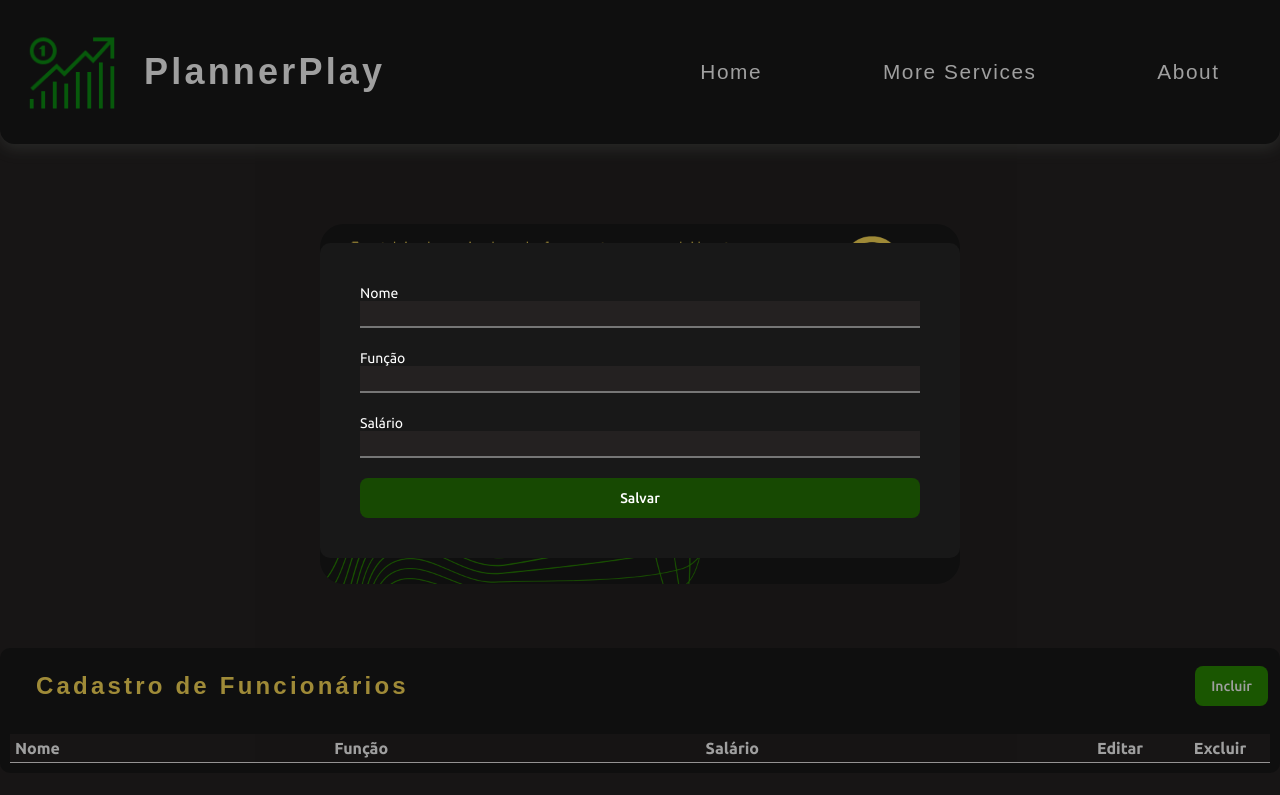
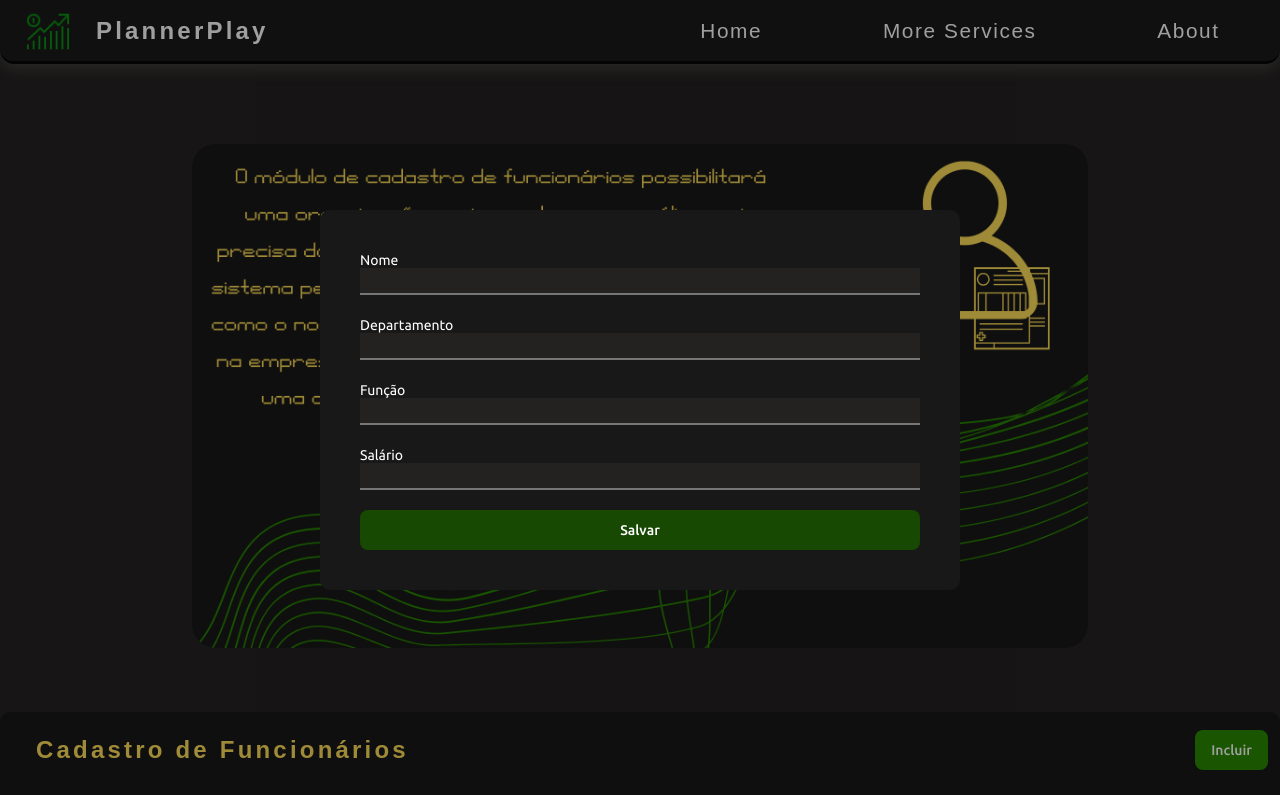
Before and after one commit to PredoH1/plannerplay, a plain HTML site: page moreservices.html in a window 1280 px wide. Both pictures are taken after a click on the button "Incluir". Shown: the top 795 px of the page. Drawn offline with nearby package versions, Linux system fonts and the light colour scheme; a web font is replaced by a local one.

Commit message:
Feat: Add a new column in the employee registration area.

```diff
--- a/app2.js
+++ b/app2.js
@@ -1,6 +1,7 @@
 const modal = document.querySelector(".modal-container");
 const tbody = document.querySelector("tbody");
 const sNome = document.querySelector("#m-nome");
+const sdepartament = document.querySelector("#m-departament");
 const sFuncao = document.querySelector("#m-funcao");
 const sSalario = document.querySelector("#m-salario");
 const btnSalvar = document.querySelector("#btnSalvar");
@@ -19,11 +20,13 @@ function openModal(edit = false, index = 0) {
 
   if (edit) {
     sNome.value = itens[index].nome;
+    sdepartament.value = itens[index].departament;
     sFuncao.value = itens[index].funcao;
     sSalario.value = itens[index].salario;
     id = index;
   } else {
     sNome.value = "";
+    sdepartament.value = "";
     sFuncao.value = "";
     sSalario.value = "";
   }
@@ -44,6 +47,7 @@ function insertItem(item, index) {
 
   tr.innerHTML = `
     <td>${item.nome}</td>
+    <td>${item.departament}</td>
     <td>${item.funcao}</td>
     <td>R$ ${item.salario}</td>
     <td class="acao">
@@ -57,7 +61,12 @@ function insertItem(item, index) {
 }
 
 btnSalvar.onclick = (e) => {
-  if (sNome.value == "" || sFuncao.value == "" || sSalario.value == "") {
+  if (
+    sNome.value == "" ||
+    sdepartament.value == "" ||
+    sFuncao.value == "" ||
+    sSalario.value == ""
+  ) {
     return;
   }
 
@@ -65,11 +74,13 @@ btnSalvar.onclick = (e) => {
 
   if (id !== undefined) {
     itens[id].nome = sNome.value;
+    itens[id].departament = sdepartament.value;
     itens[id].funcao = sFuncao.value;
     itens[id].salario = sSalario.value;
   } else {
     itens.push({
       nome: sNome.value,
+      departament: sdepartament.value,
       funcao: sFuncao.value,
       salario: sSalario.value,
     });
--- a/moreservices.html
+++ b/moreservices.html
@@ -52,6 +52,7 @@
               <thead>
                 <tr>
                   <th>Nome</th>
+                  <th>Departamento</th>
                   <th>Função</th>
                   <th>Salário</th>
                   <th class="acao">Editar</th>
@@ -68,6 +69,9 @@
               <form>
                 <label for="m-nome">Nome</label>
                 <input id="m-nome" type="text" required />
+
+                <label for="m-departament">Departamento</label>
+                <input id="m-departament" type="text" required />
 
                 <label for="m-funcao">Função</label>
                 <input id="m-funcao" type="text" required />
--- a/style.css
+++ b/style.css
@@ -13,7 +13,9 @@ nav {
   display: flex;
   justify-content: space-between;
   width: 100%;
-  background-color: #181818;
+  height: 4rem;
+  background-color: #181818a6;
+  border-bottom: #070707ef 0.2rem solid;
   box-shadow: rgba(169, 182, 169, 0.226) 0px 5px 15px;
   border-radius: 0rem 0rem 0.9rem 0.9em;
   margin-bottom: 5rem;
@@ -31,9 +33,13 @@ nav {
 }
 
 .title img {
-  width: 6rem;
-  height: 6rem;
+  width: 3rem;
+  height: 3rem;
   margin-right: 1.5rem;
+}
+
+.title h1 {
+  font-size: 1.5rem;
 }
 
 .link {
@@ -49,6 +55,10 @@ nav {
   color: #fff;
   font-size: 1.3rem;
   letter-spacing: 0.1rem;
+}
+
+.link a:hover {
+  border-bottom: #ffde59 0.1rem solid;
 }
 
 .container {
--- a/styleAbout.css
+++ b/styleAbout.css
@@ -13,7 +13,9 @@ nav {
   display: flex;
   justify-content: space-between;
   width: 100%;
+  height: 4rem;
   background-color: #181818;
+  border-bottom: #070707ef 0.2rem solid;
   box-shadow: rgba(169, 182, 169, 0.226) 0px 5px 15px;
   border-radius: 0rem 0rem 0.9rem 0.9em;
   margin-bottom: 5rem;
@@ -31,9 +33,13 @@ nav {
 }
 
 .title img {
-  width: 6rem;
-  height: 6rem;
+  width: 3rem;
+  height: 3rem;
   margin-right: 1.5rem;
+}
+
+.title h1 {
+  font-size: 1.5rem;
 }
 
 .link {
@@ -49,6 +55,10 @@ nav {
   color: #fff;
   font-size: 1.3rem;
   letter-spacing: 0.1rem;
+}
+
+.link a:hover {
+  border-bottom: #ffde59 0.1rem solid;
 }
 
 .infoSistem {
--- a/styleServices.css
+++ b/styleServices.css
@@ -8,11 +8,14 @@ body {
   background-color: rgb(36, 33, 33);
   font-family: "Ubuntu", sans-serif;
 }
+
 nav {
   display: flex;
   justify-content: space-between;
   width: 100%;
-  background-color: #181818;
+  height: 4rem;
+  background-color: #181818a6;
+  border-bottom: #070707ef 0.2rem solid;
   box-shadow: rgba(169, 182, 169, 0.226) 0px 5px 15px;
   border-radius: 0rem 0rem 0.9rem 0.9em;
   margin-bottom: 5rem;
@@ -27,7 +30,7 @@ nav {
 }
 
 .infoCad img {
-  width: 50%;
+  width: 70%;
   border-radius: 1.5rem;
 }
 
@@ -36,16 +39,20 @@ nav {
   display: flex;
   align-items: center;
   padding: 1.5rem;
+  font-family: "Protest Guerrilla", sans-serif;
   font-size: 1.5rem;
-  font-family: "Protest Guerrilla", sans-serif;
   letter-spacing: 0.2rem;
   color: #fff;
 }
 
 .title img {
-  width: 6rem;
-  height: 6rem;
+  width: 3rem;
+  height: 3rem;
   margin-right: 1.5rem;
+}
+
+.title h1 {
+  font-size: 1.5rem;
 }
 
 .link {
@@ -61,6 +68,10 @@ nav {
   color: #fff;
   font-size: 1.3rem;
   letter-spacing: 0.1rem;
+}
+
+.link a:hover {
+  border-bottom: #ffde59 0.1rem solid;
 }
 
 button {
```
